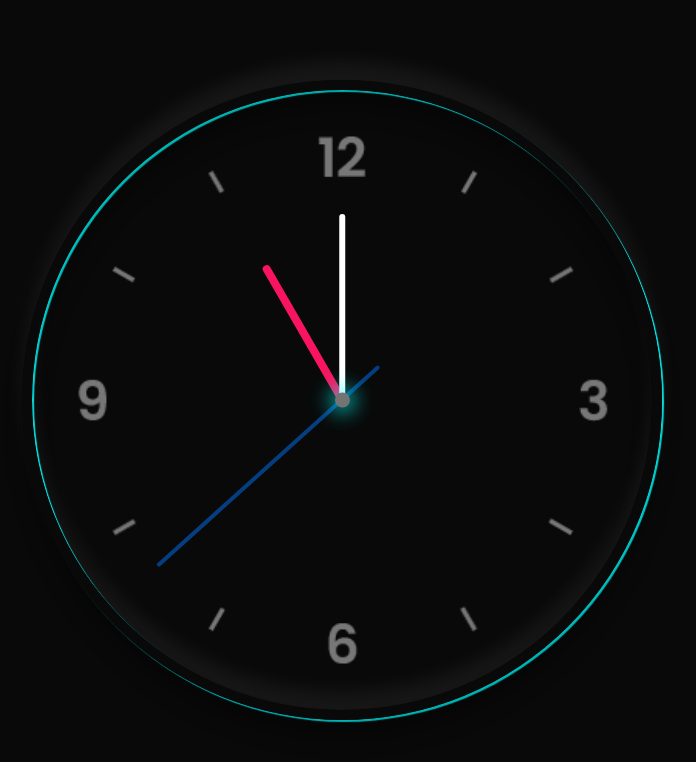
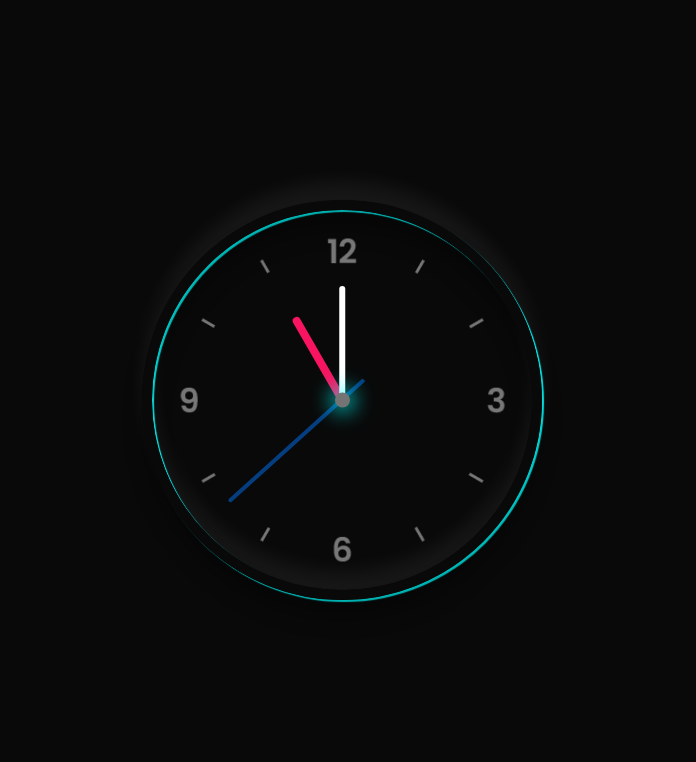
Before and after one commit to myself-viishal/Analog-Clock, a plain HTML site: page index.html in a window 1280 px wide. Shown: the whole page, without its empty margins (298-994 px from the left). Drawn offline with Linux system fonts and the light colour scheme.

Commit message:
fixed width

```diff
--- a/script.js
+++ b/script.js
@@ -3,16 +3,12 @@ const minuteHand = document.getElementById("minute-hand");
 const secondHand = document.getElementById("second-hand");
 
 setInterval(() => {
-    console.log("tick-tick");
     const time = new Date();
     let hour = 30 * (time.getHours() % 12) + 0.5 * time.getMinutes();
     let minute = 6 * time.getMinutes();
     let second = 6 * time.getSeconds();
 
     secondHand.style.transform = `translate(-50%, -50%) rotate(${second}deg)`;
-    console.log("s", time.getSeconds());
     minuteHand.style.transform = `translate(-50%, -50%) rotate(${minute}deg)`;
-    console.log("m", time.getMinutes());
     hourHand.style.transform = `translate(-50%, -50%) rotate(${hour}deg)`;
 }, 1000);
-0;
--- a/style.css
+++ b/style.css
@@ -13,8 +13,8 @@ body {
     background: #090909;
 }
 .main {
-    width: 50%;
-    /* height: 50%; */
+    width: auto;
+    height: 50%;
     display: flex;
     justify-content: center;
     position: relative;
```
